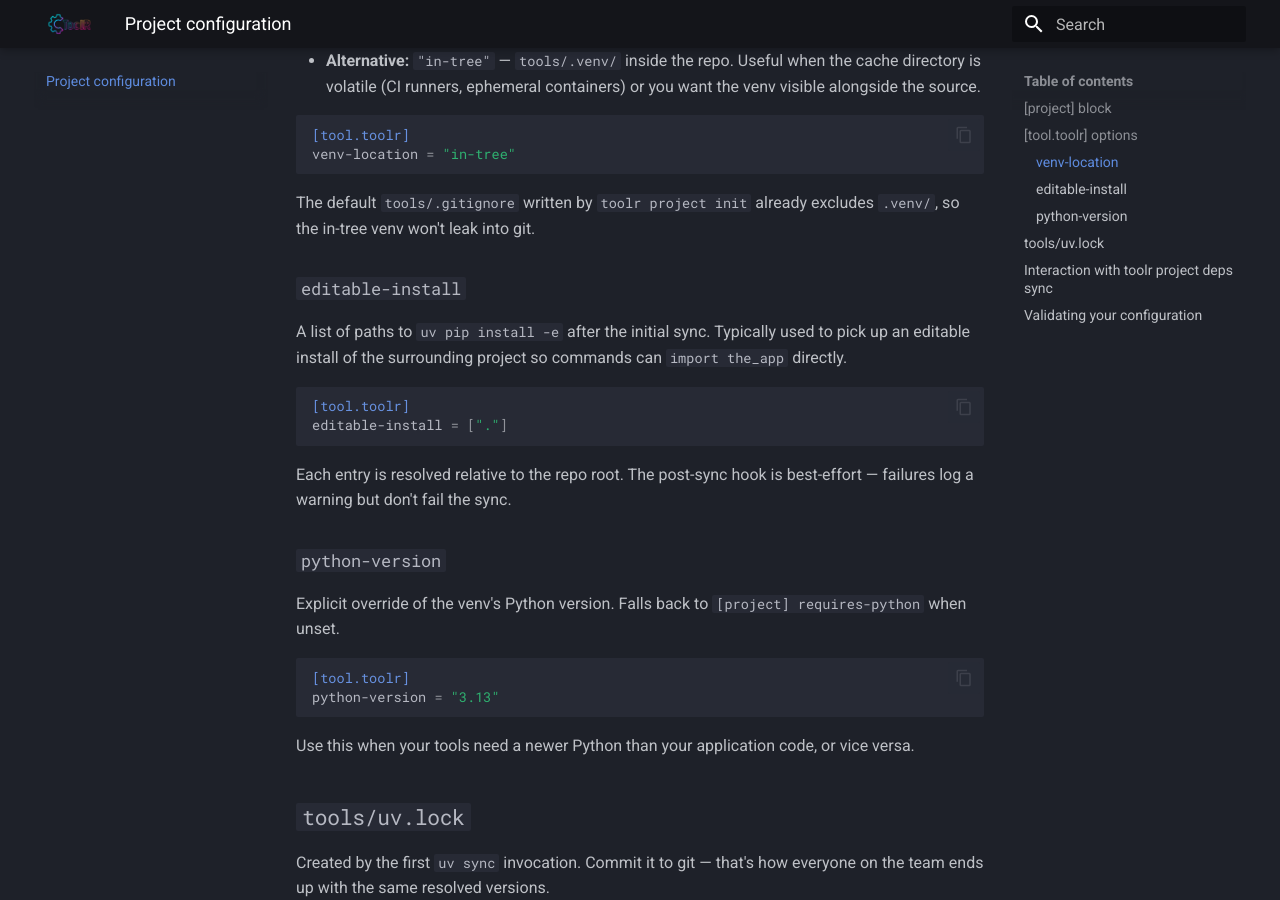
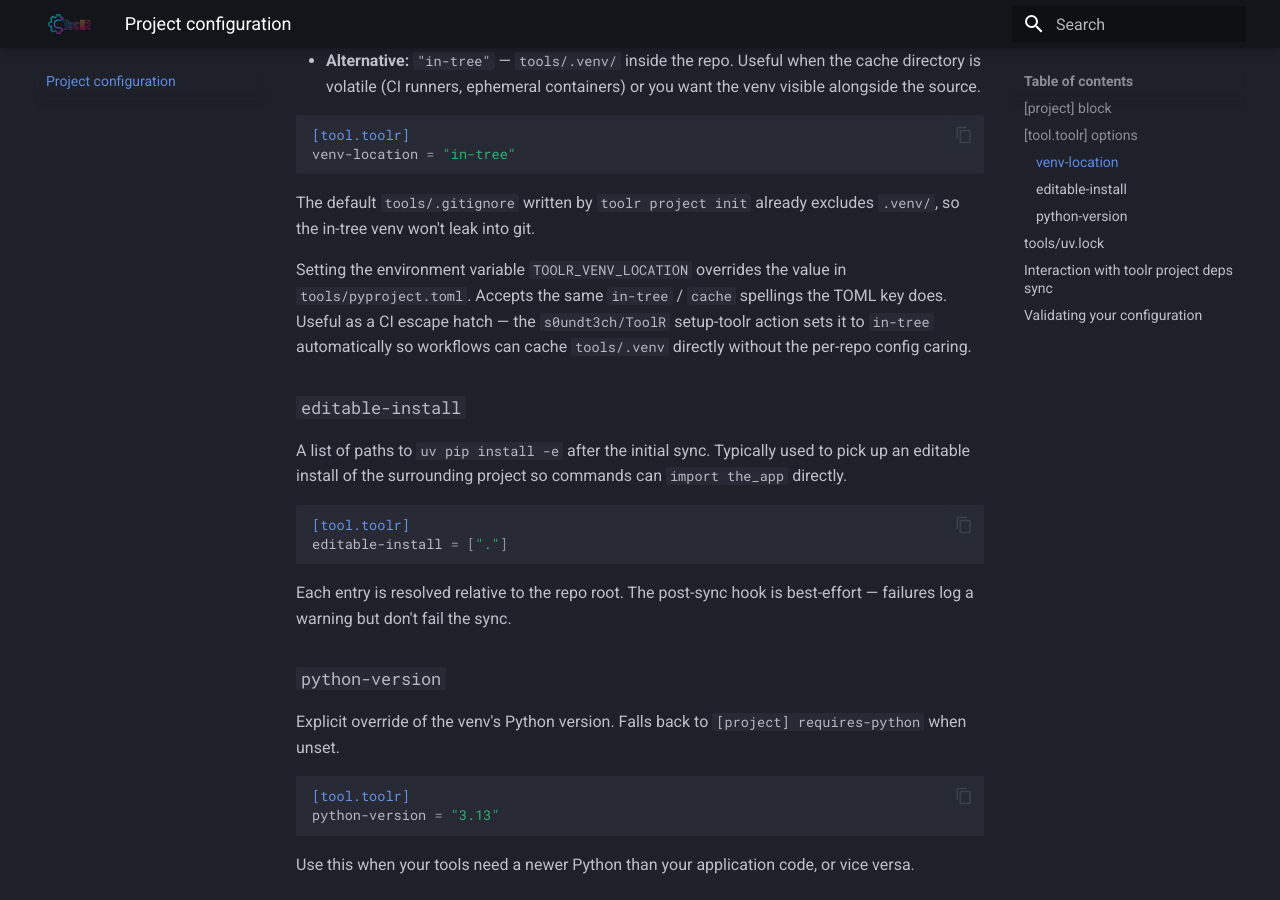
Before and after one commit to s0undt3ch/ToolR, an MkDocs documentation site: the page built from docs/project-config.md, in a window 1280 px wide and 900 px high, scrolled down 1166 px. Built offline with MkDocs 1.6.1 and Material for MkDocs 9.7.7, drawn with Linux system fonts in a browser that asks for light colours.

Commit message:
chore: update workflows + docs for new setup-toolr action shape
Drops the now-defunct `python-path` and `requirements-file`
inputs from every `Setup ToolR` invocation across the four
workflow callers (ci, release, _prepare-release, sync-rolling-
tags), and switches them from pinned `s0undt3ch/ToolR@<sha>` to
the in-repo `./` reference so the action and its callers move
in lockstep. Drops the matching `Get the Python Binary path`
and `Generate additional ToolR requirements file` steps in the
workflows where Python was only used to feed the action;
`_prepare-release.yml` keeps the Python step because the
UNRELEASED.md regex strip still needs an interpreter.

Each caller passes a `cache-prefix` that mirrors the existing
`CACHE_SEED`-based naming convention so a global cache
invalidation also misses the new toolr caches.

Documents `TOOLR_VENV_LOCATION` under
`docs/project-config.md#venv-location` and queues release
notes for the action / mise plugin breaking changes plus the new
env var in UNRELEASED.md.

```diff
--- a/docs/project-config.md
+++ b/docs/project-config.md
@@ -57,6 +57,13 @@
 
 The default `tools/.gitignore` written by `toolr project init` already
 excludes `.venv/`, so the in-tree venv won't leak into git.
+
+Setting the environment variable `TOOLR_VENV_LOCATION` overrides the
+value in `tools/pyproject.toml`. Accepts the same `in-tree` / `cache`
+spellings the TOML key does. Useful as a CI escape hatch — the
+`s0undt3ch/ToolR` setup-toolr action sets it to `in-tree`
+automatically so workflows can cache `tools/.venv` directly without
+the per-repo config caring.
 
 ### `editable-install` {#editable-install}
 
```
Also changed, not shown: UNRELEASED.md (+52 -0 lines), 4 other files.
